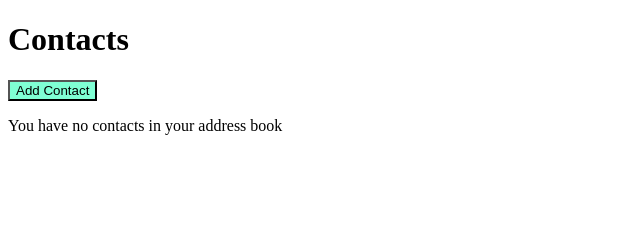
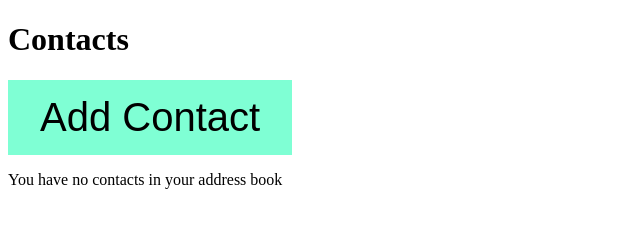
Before and after one commit to SaraFrantzen/addressBook, a website: page index.html in a window 1280 px wide. Shown: the whole page, without its empty margins (0-640 px from the left). Drawn offline with Linux system fonts and the light colour scheme; files that its build step writes are made by us from their sources.

Commit message:
creating button style

```diff
--- a/index.html
+++ b/index.html
@@ -4,8 +4,8 @@
 	<meta  charset="UTF-8">
 	<meta  name="viewport"  content="width=device-width, initial-scale=1.0">
 	<meta  http-equiv="X-UA-Compatible"  content="ie=edge">
-	<link rel="stylesheet" type="text/css" href="style.css" />
 	<title>Address book</title>
+	<link rel="stylesheet" type="text/css" href="style.css"/>
 </head>
 
 <body>
--- a/src/assets/js/style.css
+++ /dev/null
@@ -1,3 +0,0 @@
-button {
-    background-color: aquamarine;
-}
--- /dev/null
+++ b/style.css
@@ -0,0 +1,11 @@
+button {
+    background-color: aquamarine;
+    border: none;
+    color: black;
+    padding: 15px 32px;
+    text-align: center;
+    text-decoration: none;
+    display: inline-block;
+    font-size: 40px;
+    cursor: pointer;
+}
```
